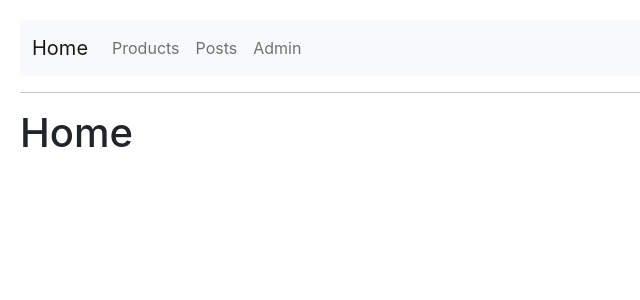
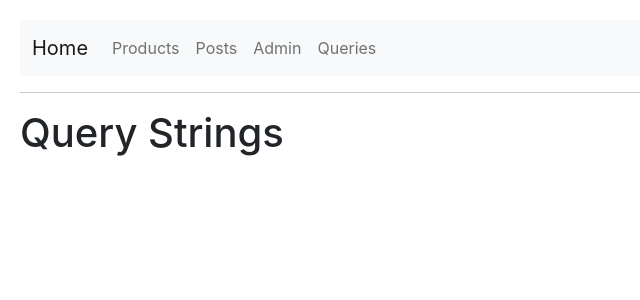
Before and after one commit to anasabufarraj/hello_react_router, a React (Create React App) app: page /queries in a window 1280 px wide. Shown: the top 300 px of the page, without its empty margins (0-640 px from the left). Built offline with nearby package versions, Linux system fonts and the light colour scheme.

Commit message:
101. Query String

```diff
--- a/package.json
+++ b/package.json
@@ -7,6 +7,7 @@
     "@testing-library/react": "^11.2.7",
     "@testing-library/user-event": "^12.8.3",
     "bootstrap": "^5.1.3",
+    "query-string": "^7.0.1",
     "react": "^17.0.2",
     "react-dom": "^17.0.2",
     "react-router-dom": "^5.3.0",
--- a/src/App.js
+++ b/src/App.js
@@ -7,6 +7,7 @@ import Posts from './components/posts';
 import PostDetails from './components/postDetails';
 import Dashboard from './components/admin/dashboard';
 import Home from './components/home';
+import Queries from './components/queries';
 import './App.css';
 
 class App extends React.Component {
@@ -21,6 +22,7 @@ class App extends React.Component {
             <Route path="/products" component={Products} />} />
             <Route path="/posts/:year/:month" component={PostDetails} />
             <Route path="/posts" component={Posts} />
+            <Route path="/queries" component={Queries} />
             <Route path="/admin" component={Dashboard} />
             <Route path="/" component={Home} />
           </Switch>
--- a/src/components/navbar.jsx
+++ b/src/components/navbar.jsx
@@ -18,6 +18,9 @@ function NavBar() {
             <Link className="nav-link" to="/admin">
               Admin
             </Link>
+            <Link className="nav-link" to="/queries?sortBy=asc&approved=true">
+              Queries
+            </Link>
           </div>
         </div>
       </div>
--- /dev/null
+++ b/src/components/queries.jsx
@@ -0,0 +1,15 @@
+import queryString from 'query-string';
+
+function Queries({ location }) {
+  let query = queryString.parse(location.search);
+  console.log(query.sortBy);
+  console.log(query.approved);
+
+  return (
+    <div>
+      <h1>Query Strings</h1>
+    </div>
+  );
+}
+
+export default Queries;
```
Also changed, not shown: 1 other file (tests, documents, lock files or other folders).
